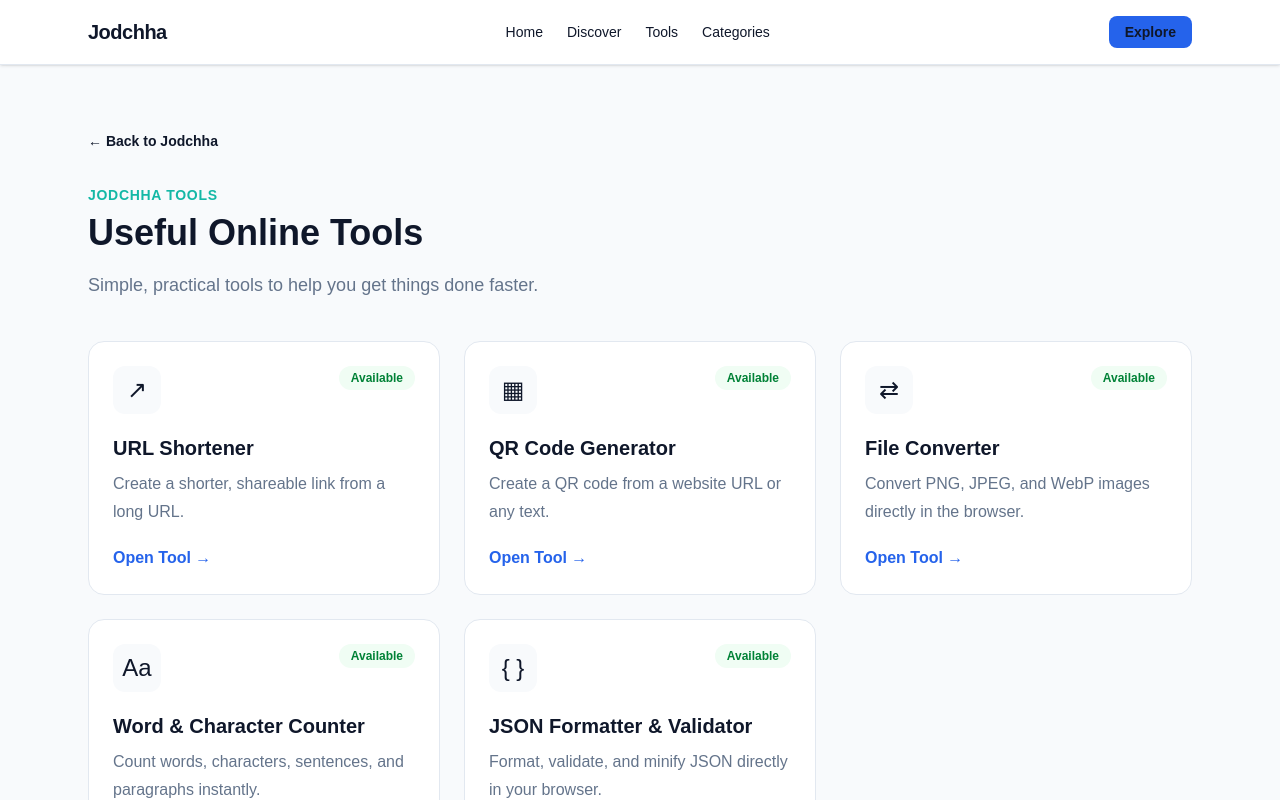
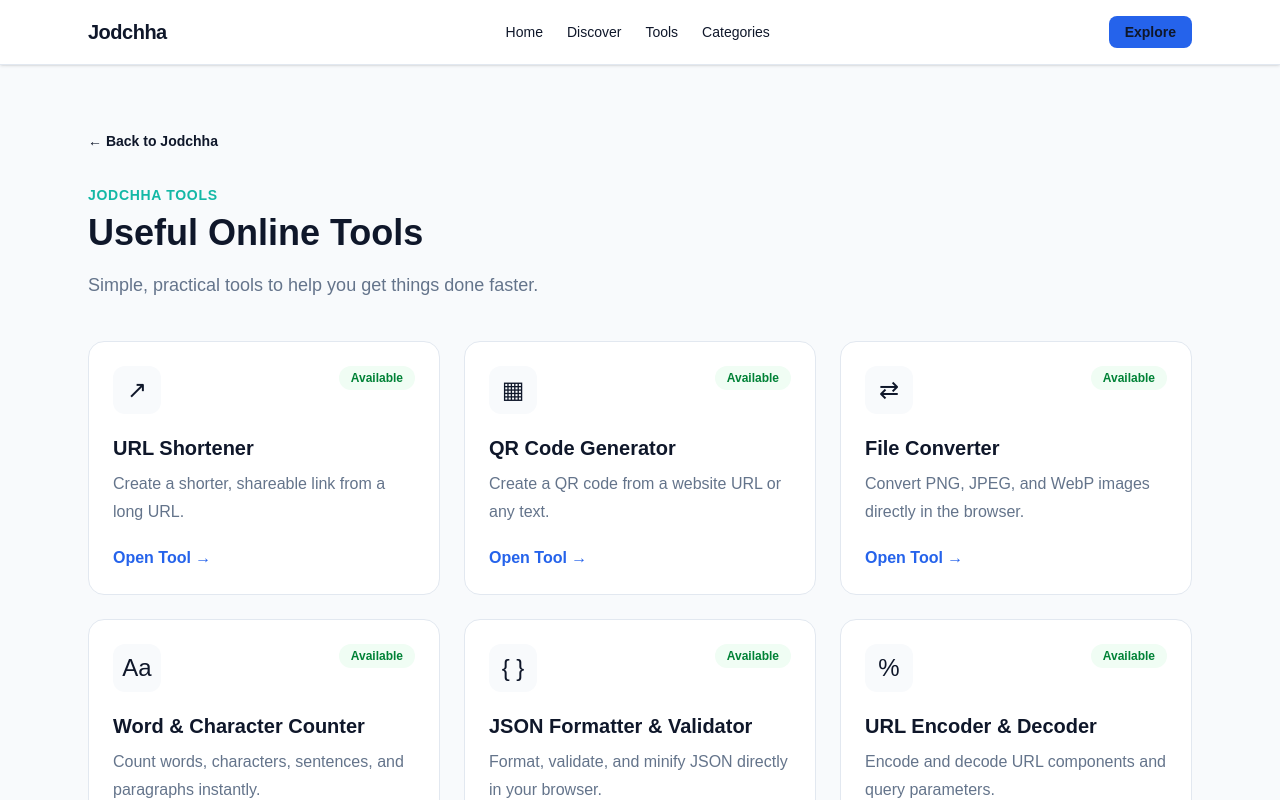
Before and after one commit to sameer9860/Jodchha, a Next.js app in the folder frontend/: page /tools in a window 1280 px wide. Shown: the top 800 px of the page. Built offline with nearby package versions, Linux system fonts and the light colour scheme.

Commit message:
Add URL encoder to tools listing

```diff
--- a/frontend/app/tools/page.tsx
+++ b/frontend/app/tools/page.tsx
@@ -37,6 +37,13 @@ const tools = [
     icon: "{ }",
     status: "Available",
     href: "/tools/json-formatter",
+  },
+  {
+    name: "URL Encoder & Decoder",
+    description: "Encode and decode URL components and query parameters.",
+    icon: "% ",
+    status: "Available",
+    href: "/tools/url-encoder",
   },
 ];
 
```
